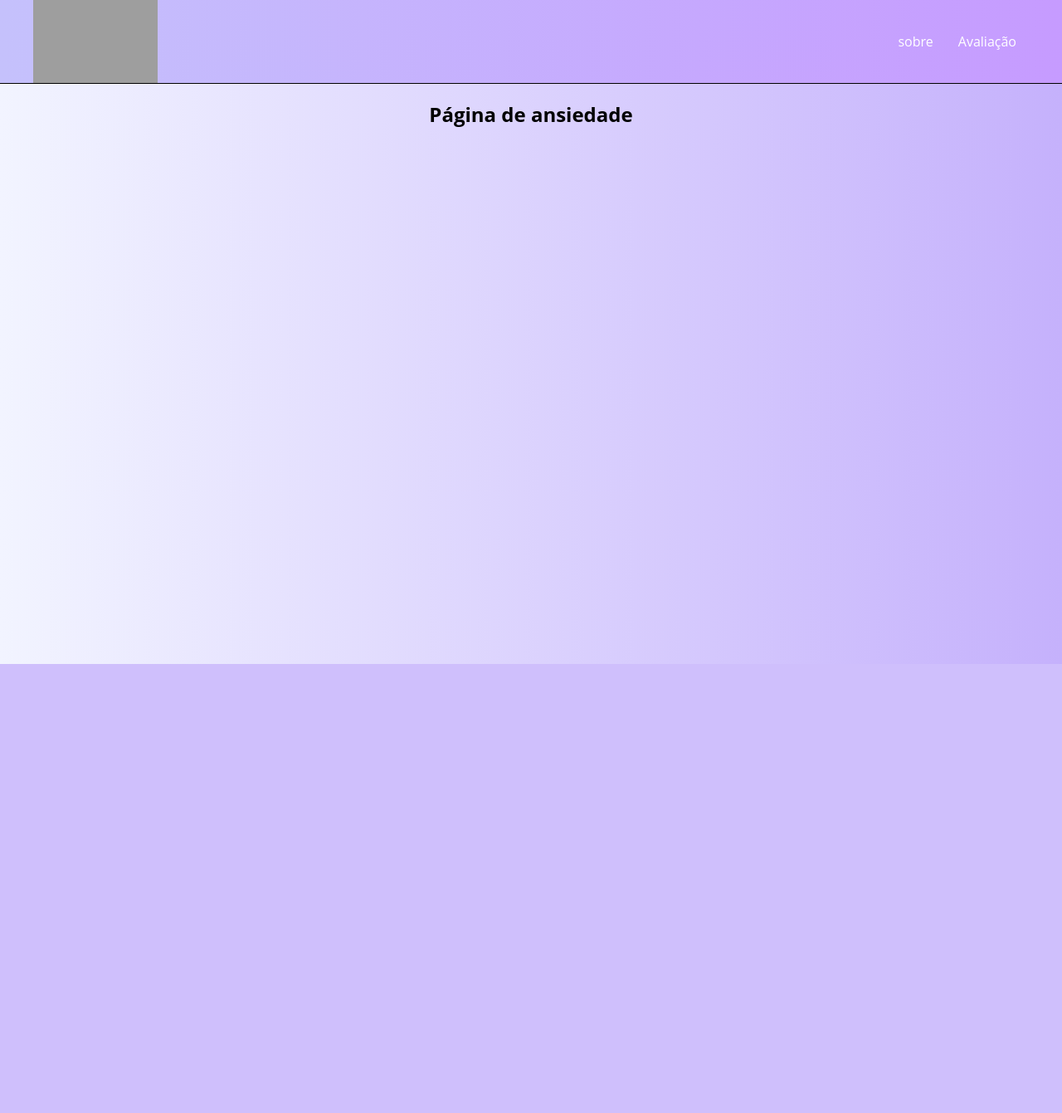
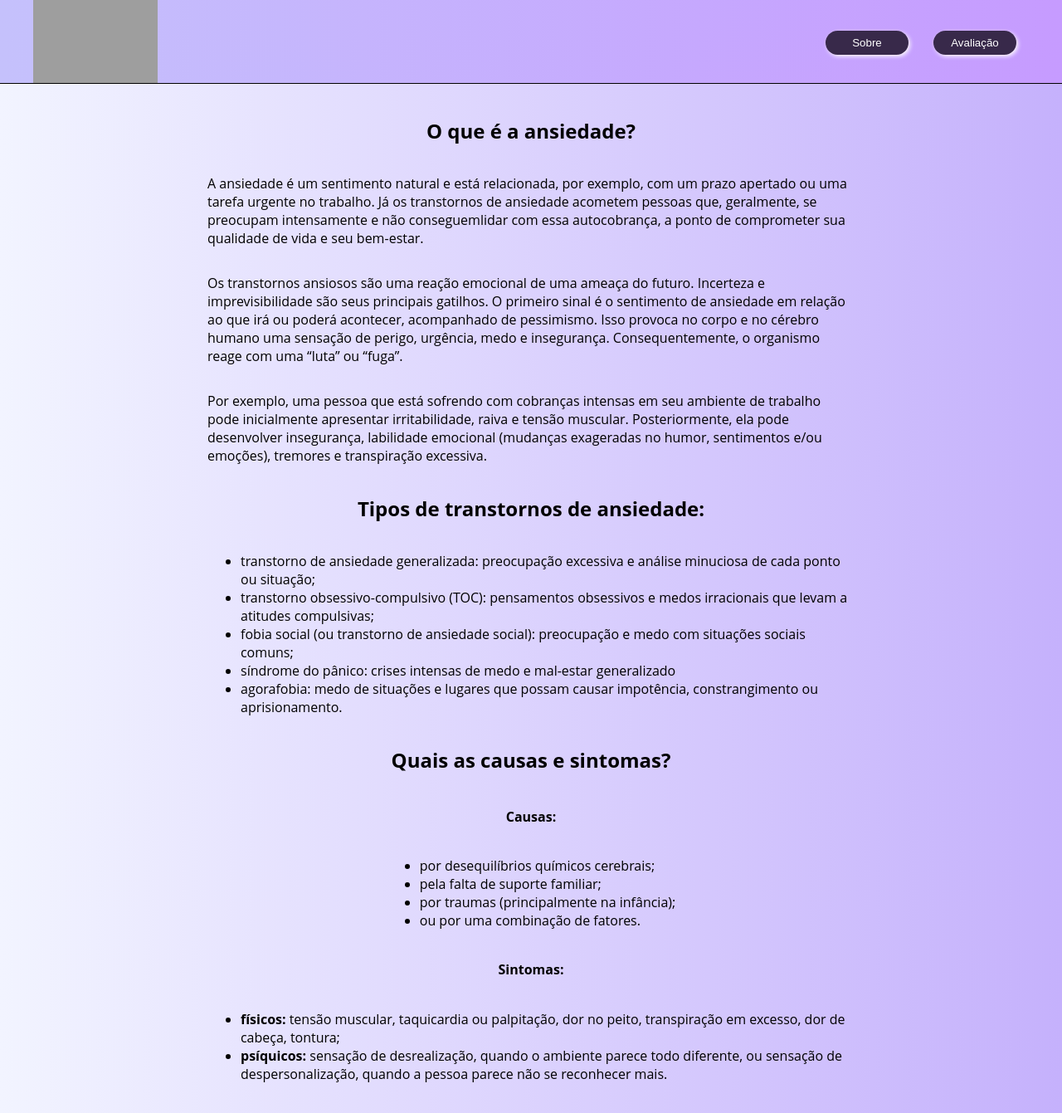
Before and after one commit to murilo966/PsicoFocus, a PHP site: page / in a window 1280 px wide. Shown: the whole page at 83% size. Before the commit the page ends 800 px from the top, so only its background shows below. Run offline with PHP 8.4, Linux system fonts and the light colour scheme; grey boxes are pictures that could not be loaded.

Commit message:
Criando Botões no cabeçalho

```diff
--- a/ansiedade/Style.css
+++ b/ansiedade/Style.css
@@ -24,6 +24,19 @@ nav {
 	margin-right: auto;
 }
 
+.BtnCab{
+	color: white;
+	border: none;
+	padding: 7px;
+	border-radius: 25px;
+	background-color: #38294A;
+	width: 100px;
+	box-shadow: 2px 2px 5px rgb(252, 249, 255);
+}
+.BtnCab:hover{
+	background-color: #8E6DB6;
+}
+
 .nav-container ul {
 	float: right;
 	height: 100px;
@@ -48,6 +61,13 @@ nav {
 }
 
 /* Body */
+.textos{
+	display: flex;
+	flex-direction: column;
+	align-items: center;
+	width: 780px;
+	margin: 20px;
+}
 
 #contato {
 	display: flex;
--- a/ansiedade/index.html
+++ b/ansiedade/index.html
@@ -9,13 +9,17 @@
     <header>
         <nav>
             <div class="nav-container">
+                <a href="../home/">
                     <img id="logo"src="../imagens/PsicoFocus.png" alt="Psico"
                     width="150px"
                     height="100px"
                     >
+                </a>
                 <ul>
-                <li><a href="../sobre/">sobre</a></li>
-                <li><a href="../contato/">Avaliação</a></li>
+
+                    <li><a href="../sobre/"><input class="BtnCab" type="button" value="Sobre"></a></li>
+                    <li><a href="../contato/"><input class="BtnCab" type="button" value="Avaliação"></a></li>
+
                 </ul>
 
             </div>
@@ -23,7 +27,55 @@
     </header>
     <body>
         <section id="contato">
-        <h1>Página de ansiedade</h1>
+            <div class="textos">
+
+                <h1>O que é a ansiedade?</h1>
+
+                <p>
+                        A ansiedade é um sentimento natural e está relacionada, por exemplo, com um prazo apertado ou uma tarefa urgente
+                    no trabalho. Já os transtornos de ansiedade acometem pessoas que, geralmente, se preocupam intensamente e não
+                    conseguemlidar com essa autocobrança, a ponto de comprometer sua qualidade de vida e seu bem-estar.
+                </p>
+                <p>
+                        Os transtornos ansiosos são uma reação emocional de uma ameaça do futuro. Incerteza e imprevisibilidade são seus
+                    principais gatilhos. O primeiro sinal é o sentimento de ansiedade em relação ao que irá ou poderá acontecer,
+                    acompanhado de pessimismo. Isso provoca no corpo e no cérebro humano uma sensação de perigo, urgência, medo e
+                    insegurança. Consequentemente, o organismo reage com uma “luta” ou “fuga”.
+                </p>
+                <p>
+                        Por exemplo, uma pessoa que está sofrendo com cobranças intensas em seu ambiente de trabalho pode inicialmente
+                    apresentar irritabilidade, raiva e tensão muscular. Posteriormente, ela pode desenvolver insegurança, labilidade
+                    emocional (mudanças exageradas no humor, sentimentos e/ou emoções), tremores e transpiração excessiva.
+                </p>
+
+                <h1>Tipos de transtornos de ansiedade:</h1>
+
+                <ul>
+                    <li>transtorno de ansiedade generalizada: preocupação excessiva e análise minuciosa de cada ponto ou situação;</li>
+                    <li>transtorno obsessivo-compulsivo (TOC): pensamentos obsessivos e medos irracionais que levam a atitudes compulsivas;</li>
+                    <li>fobia social (ou transtorno de ansiedade social): preocupação e medo com situações sociais comuns;</li>
+                    <li>síndrome do pânico: crises intensas de medo e mal-estar generalizado</li>
+                    <li>agorafobia: medo de situações e lugares que possam causar impotência, constrangimento ou aprisionamento.</li>
+                </ul>
+
+                <h1>Quais as causas e sintomas?</h1>
+
+                <h4>Causas:</h4>
+                <ul>
+                    <li>por desequilíbrios químicos cerebrais;</li>
+                    <li>pela falta de suporte familiar;</li>
+                    <li>por traumas (principalmente na infância);</li>
+                    <li>ou por uma combinação de fatores.</li>
+                </ul>
+
+                <h4>Sintomas:</h4>
+                <ul>
+                    <li><b>físicos:</b> tensão muscular, taquicardia ou palpitação, dor no peito, transpiração em excesso, dor de cabeça, tontura;</li>
+                    <li><b>psíquicos:</b> sensação de desrealização, quando o ambiente parece todo diferente, ou sensação de despersonalização,
+                         quando a pessoa parece não se reconhecer mais.</li>
+                </ul>
+
+            </div>
         </section>
     </body>
 </html>
```
Also changed, not shown: burnout/Style.css (+13 -0 lines), burnout/index.html (+10 -6 lines), depressao/Style.css (+13 -0 lines), depressao/index.html (+10 -6 lines), home/Style.css (+15 -4 lines), home/index.html (+8 -57 lines), sobre/Style.css (+12 -0 lines), sobre/index.html (+10 -6 lines). Lines whose indentation alone changed are shown as unchanged.
